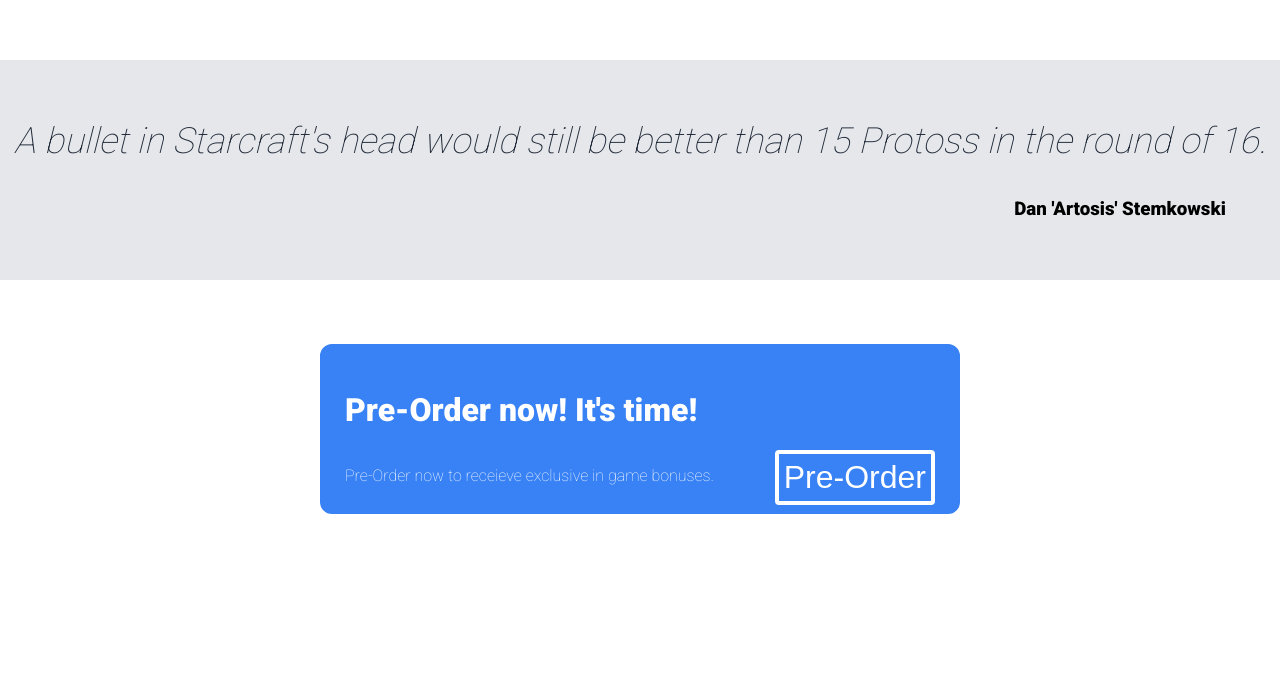
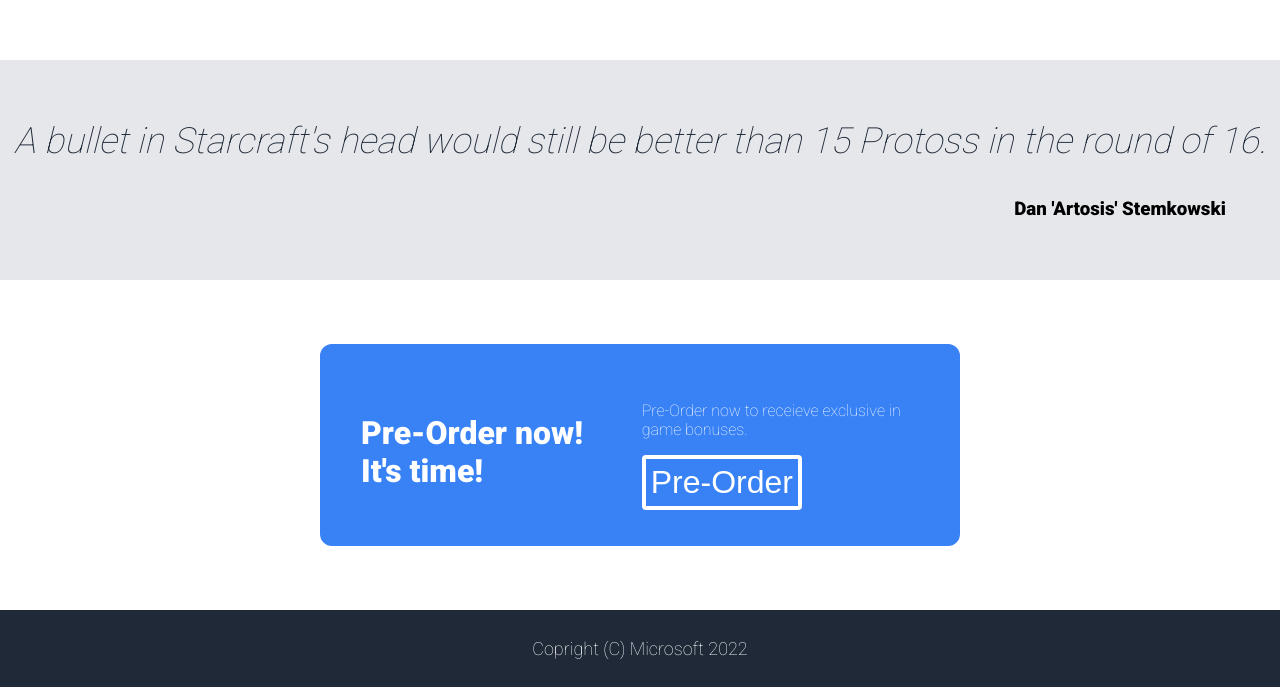
Before and after one commit to ZacharyDangelo/TOP_LandingPage, a plain HTML site: page Site/index.html in a window 1280 px wide. Shown: the part 1135-1822 px from the top of the page. Before the commit the page ends 1713 px from the top, so only its background shows below. Drawn offline with Linux system fonts and the light colour scheme.

Commit message:
Added footer

```diff
--- a/Site/index.html
+++ b/Site/index.html
@@ -64,5 +64,9 @@
 
     </div>
 
+    <div class="footer">
+        <p>Copright (C) Microsoft 2022</p>
+    </div>
+
 </body>
 </html>
--- a/Site/style.css
+++ b/Site/style.css
@@ -133,12 +133,21 @@ body{
     margin-top: 5%;
     margin-bottom: 5%;
     color:white;
+    display:flex;
+    padding: 16px;
+    gap: 16px;
+
+}
+
+.call-to-action h1{
+    display: flex;
+    align-items: center;
+    justify-content: space-between;
+    margin-bottom: 8px;
 }
 
 .call-to-action-button{
-    display:flex;
-    justify-content: space-between;
-    align-content: center;
+
 }
 
 .call-to-action button{
@@ -149,3 +158,11 @@ body{
     font-size: 32px;
     padding: 5px;
 }
+
+.footer{
+    background-color: #1F2937;
+    color:white;
+    font-size: 18px;
+    padding: 10px;
+    text-align: center;
+}
```
